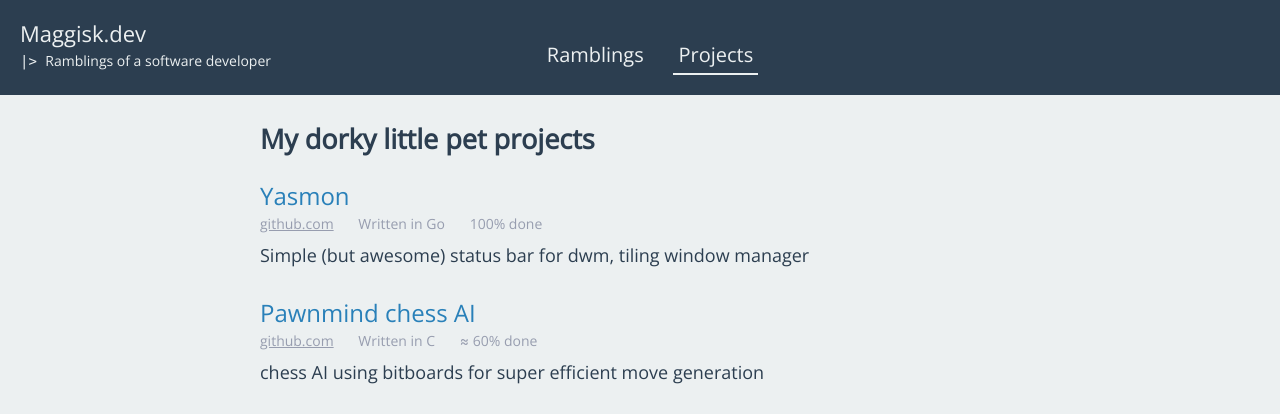
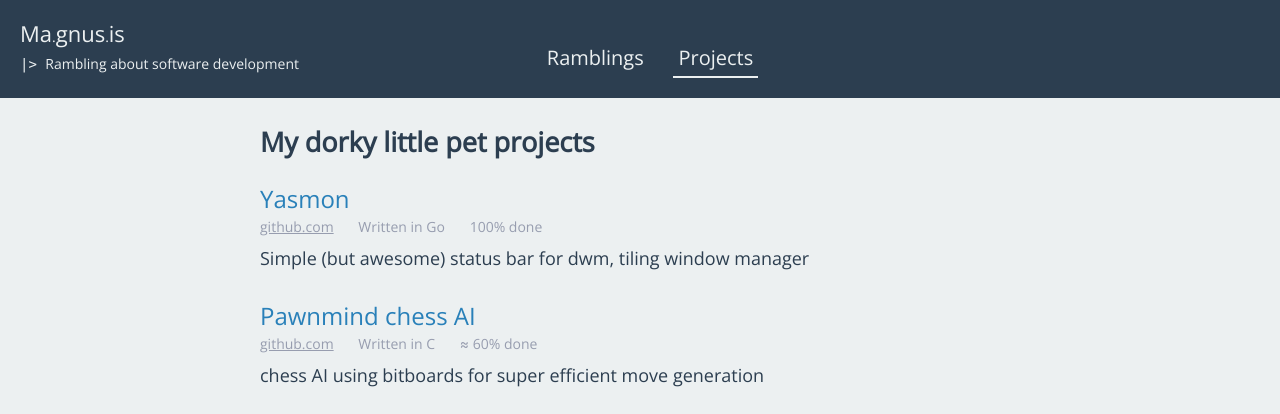
Before and after one commit to maggisk/maggisk-dev, a Flask app: page /projects/ in a window 1280 px wide. Shown: the top 414 px of the page. Run offline with Flask 2, Linux system fonts and the light colour scheme; some libraries are stand-ins or nearby versions; some web fonts are replaced.

Commit message:
switch to ma.gnus.is

```diff
--- a/templates/base.html
+++ b/templates/base.html
@@ -15,12 +15,11 @@
         <header class="Header">
             <div class="Header_section Header_section--left">
                 <a href="/" class="Header_title">
-                    Maggisk.dev
-                    <!-- Ma<span>.</span>gnus<span>.is</span> -->
+                    Ma<span>.</span>gnus<span>.</span>is
                 </a>
                 <a href="/" class="Header_summary">
                     <span class="Header_code">{{ "|>" }} </span>
-                    Ramblings of a software developer
+                    Rambling about software development
                 </a>
             </div>
             <div class="Header_section Header_section--center">
```
Also changed, not shown: 1 other file.
